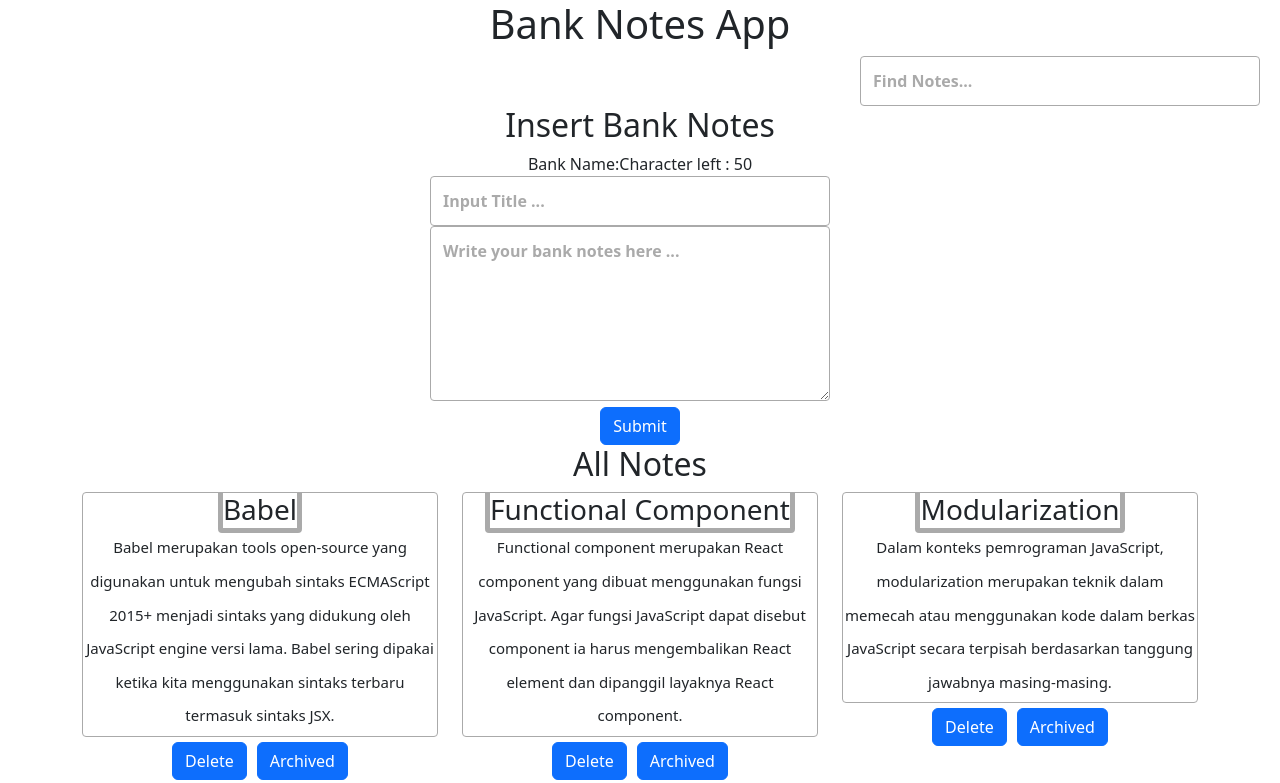
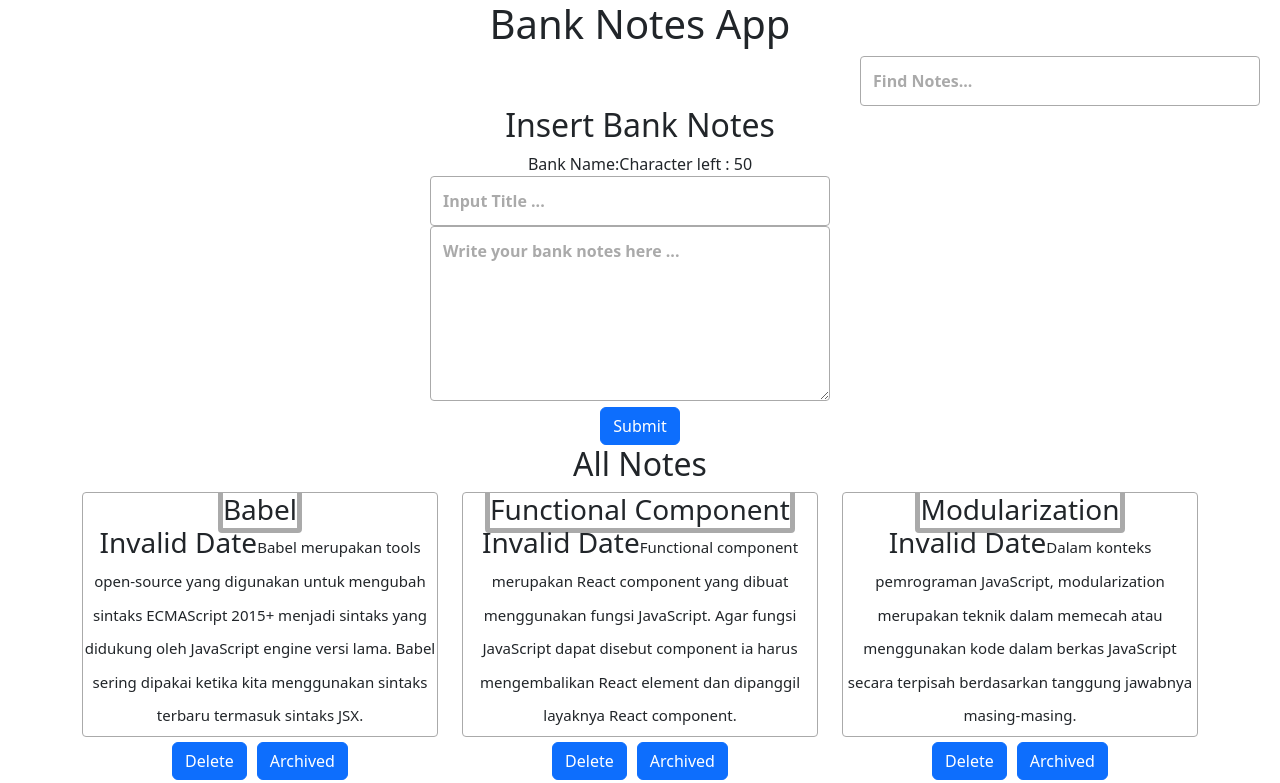
Before and after one commit to hegifebrianto/bank-notes-app, a React (Create React App) app: page / in a window 1280 px wide. Shown: the top 783 px of the page. Built offline with nearby package versions, Linux system fonts and the light colour scheme.

Commit message:
add-convert-date

```diff
--- a/src/components/BankNotesBody.js
+++ b/src/components/BankNotesBody.js
@@ -2,7 +2,6 @@ import React from 'react'
 import InsertNotes from './InsertNotesComponent'
 import NoteList from "./NoteListComponent";
 function Body({ notesAll, notesArchive, setNotes }) {
-  // console.log('asd',notesArchive,setNotes);
   return (
       <div className="col align-self-center">
         <InsertNotes setNotes={setNotes} />
--- a/src/components/InsertNotesComponent.js
+++ b/src/components/InsertNotesComponent.js
@@ -4,12 +4,24 @@ import Input from './InputComponent'
 function InsertNotes({ setNotes }) {
     const [title, setTittle] = useState("");
     const [body, setBody] = useState("");
+    const convertDateToInteger = (date) => {
+        // Ensure the date is a valid Date object
+        if (!(date instanceof Date)) {
+            throw new Error("Invalid input: not a Date object");
+        }
 
+        // Convert the date to milliseconds since the Unix epoch (January 1, 1970)
+        return date.getTime();
+    };
+    const currentDate = new Date();  // Current date and time
+    const dateAsInteger = convertDateToInteger(currentDate);
+
+    console.log(dateAsInteger,'dateAsInteger');
     const onSubmitHandler = (event) => {
         event.preventDefault();
         const timestamp = new Date().toISOString();
 
-        setNotes((notes) => [...notes, { id: (Math.random().parseInt), title: title, body: body, timestamp: timestamp, archived: false }]);
+        setNotes((notes) => [...notes, { id: dateAsInteger, title: title, body: body, timestamp: timestamp, archived: false }]);
         setTittle("");
         setBody("");
     }
--- a/src/components/NoteItemContent.js
+++ b/src/components/NoteItemContent.js
@@ -1,4 +1,5 @@
 import React from 'react'
+import { showFormattedDate } from '../data/Data'
 
 function NoteItemContent({ title, body, createAt }) {
   return (
@@ -7,7 +8,7 @@ function NoteItemContent({ title, body, createAt }) {
           <h3 className="header-item text-align-center">
             <span className="title-item">{title}</span>
             <br></br>
-            <span className="date-item">{createAt}</span>
+            <span className="date-item">{showFormattedDate(createAt)}</span>
             <span className="body-item">{body}</span>
           </h3>
         </div>
--- a/src/data/Data.js
+++ b/src/data/Data.js
@@ -44,6 +44,14 @@ const getInitialData = () => ([
   }
 ]);
 
+const showFormattedDate = (date) => {
+  const options = {
+    weekday: "long",
+    year: "numeric",
+    month: "long",
+    day: "numeric",
+  };
+  return new Date(date).toLocaleDateString("id-ID", options);
+};
 
-
-export { getInitialData };
+export { getInitialData,showFormattedDate };
```
